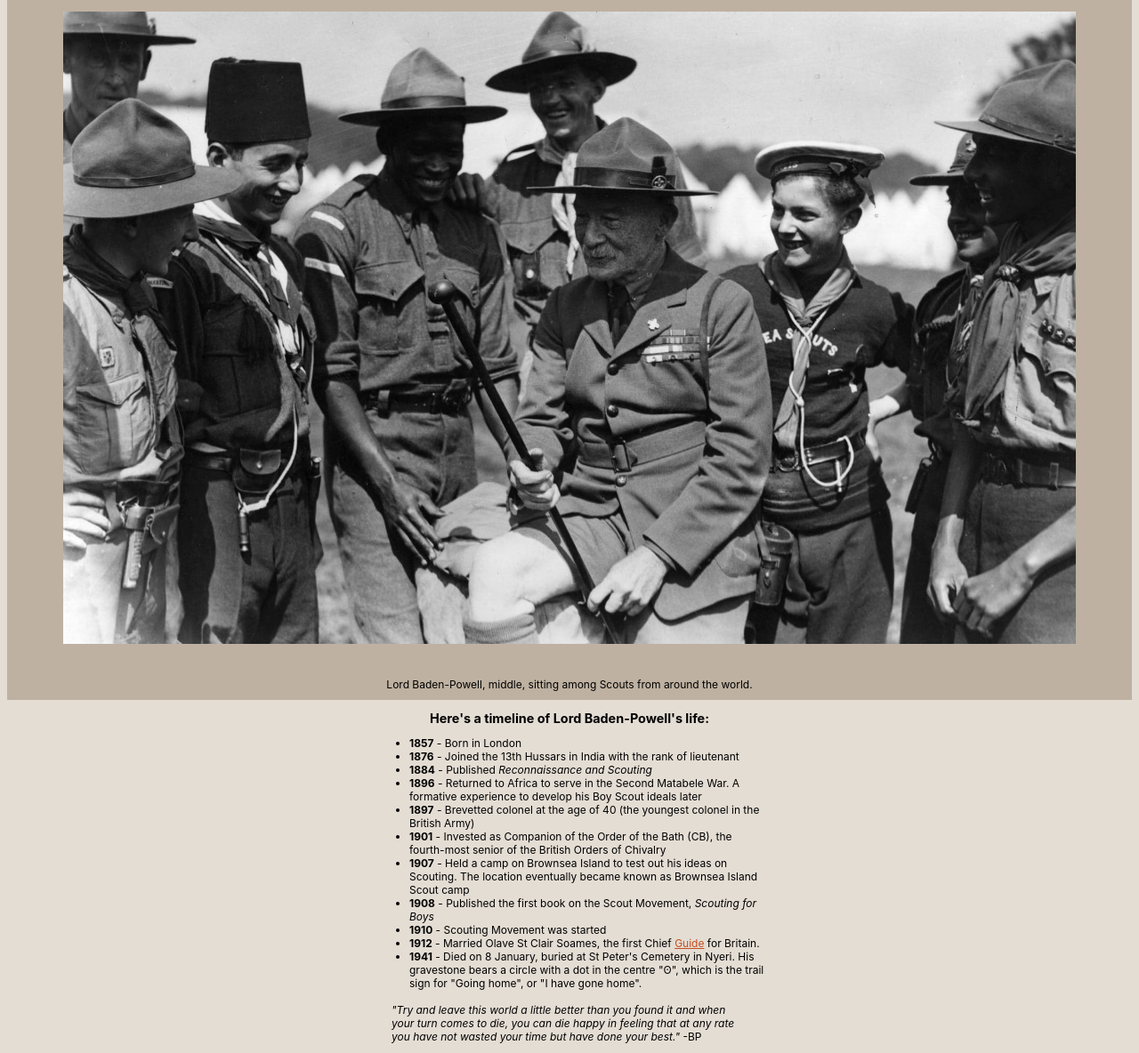
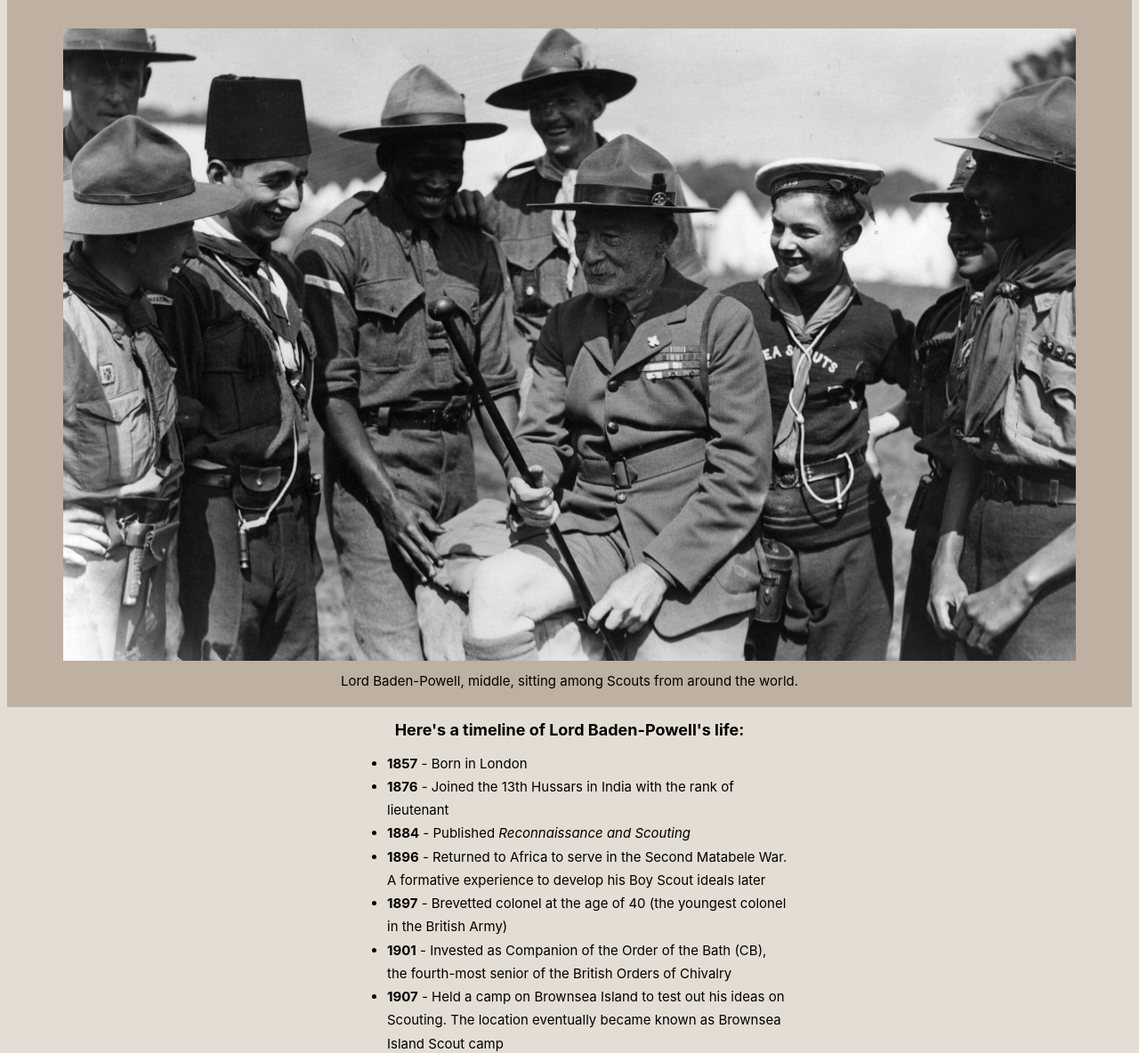
Before and after one commit to melvinkokxw/basic-pages, a plain HTML site: page bp-tribute-page/index.html in a window 1280 px wide. Shown: the part 122-1306 px from the top of the page at 89% size. Drawn offline with Linux system fonts and the light colour scheme.

Commit message:
Relocated test script location
Yes, again.

```diff
--- a/bp-tribute-page/css/master.css
+++ b/bp-tribute-page/css/master.css
@@ -3,7 +3,7 @@ html {
   --color2: #BEB1A1;
   --color3: #C54F1F;
   font-family: -apple-system, BlinkMacSystemFont, "Segoe UI", "Roboto", "Helvetica Neue", Arial, sans-serif;
-  font-size: 12px;
+  font-size: 15px;
 }
 
 header {
@@ -24,16 +24,16 @@ header {
 
 #image {
   display: block;
-  padding: 3%;
+  padding: 3% 3% 1% 3%;
   margin: 0 auto;
   width: 90%;
   height: auto;
-  max-width: 1960px;
+  max-width: 1280px;
 }
 
 #img-caption {
   text-align: center;
-  padding-bottom: 10px;
+  padding-bottom: 20px;
 }
 
 #tribute-info {
@@ -48,13 +48,14 @@ header {
 #events-list {
   margin: 0 auto;
   margin-bottom: 15px;
-  max-width: 400px;
+  max-width: 450px;
   text-align: left;
+  line-height: 1.75rem;
 }
 
 p {
   margin: 0 auto;
-  max-width: 400px;
+  max-width: 450px;
   text-align: left;
 }
 
--- a/bp-tribute-page/index.html
+++ b/bp-tribute-page/index.html
@@ -8,6 +8,7 @@
 </head>
 
 <body id="main">
+  <script src="https://cdn.freecodecamp.org/testable-projects-fcc/v1/bundle.js"></script>
   <header id="title">
     <h1>Robert Baden-Powell</h1>
     <span>The father of Scouting</span>
@@ -36,8 +37,6 @@
 
     <p>Read more about the father of Scouting on his <a href="https://en.wikipedia.org/wiki/Robert_Baden-Powell,_1st_Baron_Baden-Powell" target="_blank" id="tribute-link">Wikipedia Page</a>.</p>
   </article>
-  <script src="https: //cdn.freecodecamp.org/testable-projects-fcc/v1/bundle.js">
-    </script>
 </body>
 
 </html>
```
